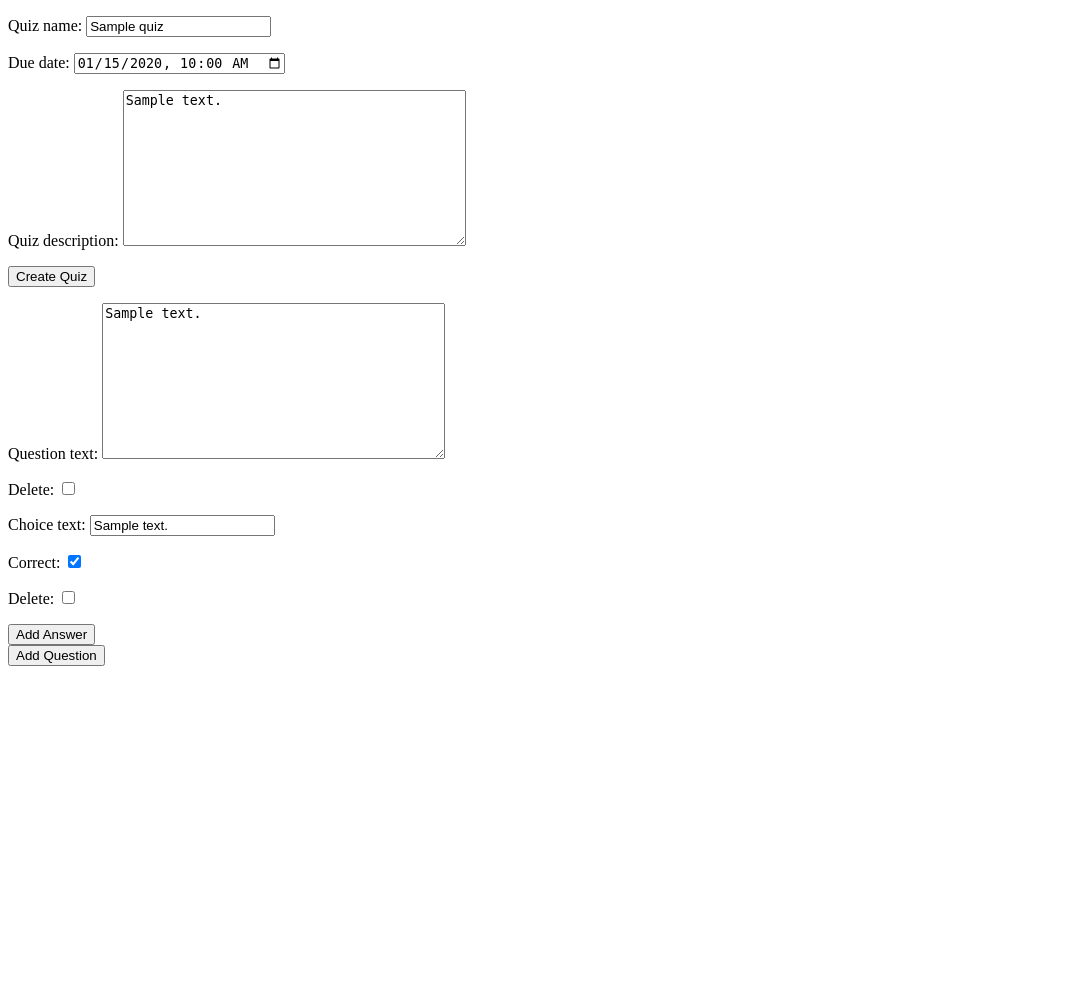
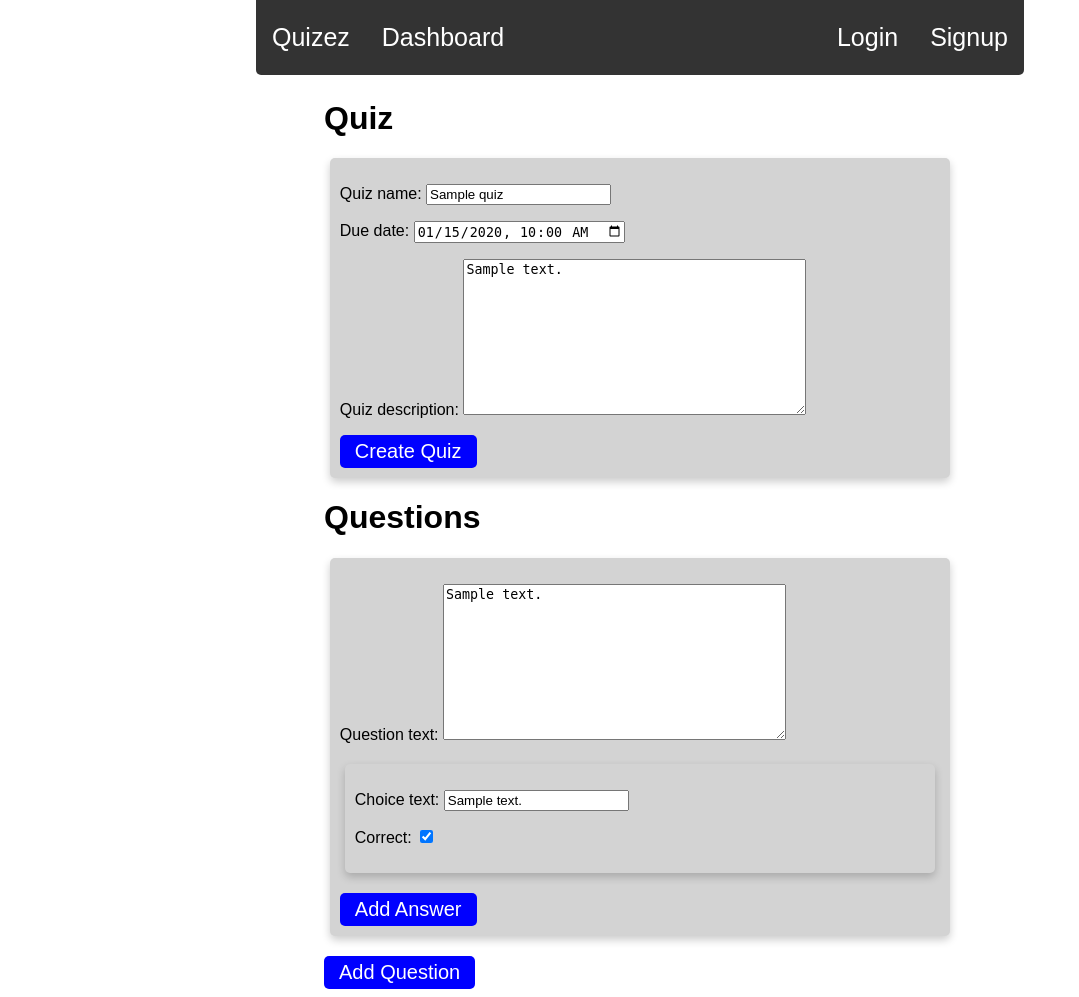
Before and after one commit to arcaspo/quizez, a Django app: page /quiz/edit/1 in a window 1280 px wide. Shown: the whole page, without its empty margins (0-1079 px from the left). Before the commit the page ends 666 px from the top, so only its background shows below. Run offline with Django 5.2, Linux system fonts and the light colour scheme; tables that the repository leaves empty hold one stand-in row (values such as "Sample post").

Commit message:
did a megaton of styling and bugfixes + tweaks now its done yipee

```diff
--- a/quiz/forms.py
+++ b/quiz/forms.py
@@ -38,5 +38,5 @@ class EditQuizForm(ModelForm):
             'due_date': forms.DateTimeInput(attrs={'type': 'datetime-local'})
         }
 
-EditQuestionFormSet = inlineformset_factory(Quiz, Question, fields=('question_text',), extra=0)
-EditAnswerFormSet = inlineformset_factory(Question, Answer, fields=('choice_text', 'correct'), extra=0)
+EditQuestionFormSet = inlineformset_factory(Quiz, Question, fields=('question_text',), extra=0, can_delete=False)
+EditAnswerFormSet = inlineformset_factory(Question, Answer, fields=('choice_text', 'correct'), extra=0, can_delete=False)
--- a/quiz/static/quiz/styles.css
+++ b/quiz/static/quiz/styles.css
@@ -0,0 +1,118 @@
+/* The navigation menu */
+.navbar {
+    font-family: Arial, Helvetica, sans-serif;
+
+    z-index: 3;
+    top: 0px;
+    width: 60%;
+    justify-content: flex-start;
+    overflow: hidden;
+    background-color: #333;
+    height: 75px;
+
+    position: fixed;
+    left: 50%;
+    transform: translate(-50%, 0%);
+
+    border-bottom-left-radius: 5px;
+    border-bottom-right-radius: 5px;
+}
+
+/* Navigation links */
+.navbar-links {
+    float: left;
+    font-size: 25px;
+    color: white;
+    padding: 0px 16px;
+    height: 75px;
+    text-align: center;
+    text-decoration: none;
+    line-height: 75px
+}
+
+.main {
+    font-family: Arial, Helvetica, sans-serif;
+    margin-top: 100px; /* Add a top margin to avoid content overlay */
+    margin-left: auto;
+    margin-right: auto;
+    width: 50%;
+    flex-direction: column;
+}
+
+.navbar button {
+    background: none;
+    border: none;
+    cursor: pointer;
+}
+
+/* Navigation links */
+.right-navbar-links {
+    float: right;
+    font-size: 25px;
+    color: white;
+    padding: 0px 16px;
+    height: 75px;
+    text-align: center;
+    text-decoration: none;
+    line-height: 75px
+}
+
+.navbar *:hover {
+    background-color: grey;
+    color: white;
+}
+
+.main .card {
+    width: 95%;
+    height: 10%;
+    margin-left: auto;
+    margin-right: auto;
+
+    box-shadow: 0 4px 8px 0 rgba(0,0,0,0.2);
+    transition: 0.5s;
+    background-color: lightgrey;
+    border-radius: 5px;
+    margin-top: 20px;
+    margin-bottom: 20px;
+
+    padding: 10px;
+}
+
+.no-style {
+    all: unset; /* Resets all inherited and default styles */
+    cursor: pointer; /* Add pointer cursor to maintain the clickable behavior */
+}
+
+div #correct {
+    background-color: rgb(124, 175, 48);
+}
+
+div #incorrect {
+    background-color: rgb(170, 16, 16);
+}
+
+.main #button:hover {
+    box-shadow: 0 8px 16px 0 rgba(0,0,0,0.5);
+}
+
+.main #button {
+    flex-direction: row;
+    display: flex;
+}
+
+button {
+    background-color: blue;
+    border-radius: 5px;
+    border: none;
+    padding: 5px 15px;
+    color: white;
+    font-size: 20px
+}
+
+button:hover {
+    box-shadow: 0 8px 16px 0 rgba(0,0,0,0.5);
+}
+
+.center-div {
+    text-align: center;
+}
--- a/quiz/template_filters.py
+++ b/quiz/template_filters.py
@@ -3,3 +3,11 @@ from django.template.defaulttags import register
 @register.filter(name="get_item")
 def get_item(dictionary, key):
     return dictionary.get(key)
+
+@register.filter(name="num_correct")
+def num_correct(objects):
+    return sum(1 for result in objects if result.is_correct)
+
+@register.filter(name="make_percentage")
+def make_percentage(correct, total):
+    return (correct / total) * 100
--- a/quiz/templates/quiz/edit_quiz.html
+++ b/quiz/templates/quiz/edit_quiz.html
@@ -2,26 +2,29 @@
 {% load template_filters %}
 {% block body %}
     <form method="POST">
-        <div class="container">
+        <h1>Quiz</h1>
+        <div class="card">
             {% csrf_token %}
             {{ quiz_form.as_p }}
             <button type="submit" name="submit_quiz">Create Quiz</button>
         </div>
-        <div class="container" id="question_container">
-                {% csrf_token %}
+        <h1>Questions</h1>
+        <div id="question-container">
             {{ question_formset.management_form }}
             {% for question_form in question_formset %}
-                    <div class="sub_container">
+                <div class="card">
                     {{ question_form.as_p }}
 
                     <!-- Access the answer formset for this question -->
                     {% with answer_formset_key=forloop.counter0|stringformat:"s"|add:"_answer_formset" %}
                         {% with answer_formset=answer_formsets|get_item:answer_formset_key %}
                             {% if answer_formset %}
-                                    <div class="sub_container">
+                                <div id="answer-container">
                                     {{ answer_formset.management_form }}
                                     {% for answer_form in answer_formset %}
+                                        <div class="card">
                                             {{ answer_form.as_p }}
+                                        </div>
                                     {% endfor %}
                                 </div>
                                 <button type="button" class="add_answer_form" name="{{ answer_formset_key }}">Add Answer</button>
@@ -32,23 +35,26 @@
             {% endfor %}
             <button type="button" id="add_question_form">Add Question</button>
         </div>
+
     </form>
     <template id="answer-empty-form">
+        <div class="card">
             {{ empty_answer_formset.empty_form.as_p }}
+        </div>
     </template>
     <template id="question-empty-form">
-        <div class="sub_container">
+        <div class="card">
             {{ question_formset.empty_form.as_p }}
 
             <!-- Include the empty answer formset -->
-            <div class="sub_container">
+            <div id="answer-container">
                 {{ empty_answer_formset.management_form }}
             </div>
             <button type="button" class="add_answer_form" name="__prefix___answer_formset">Add Answer</button>
         </div>
     </template>
     <script>
-        const questionFormContainer = document.getElementById('question_container');
+        const questionFormContainer = document.getElementById('question-container');
         const emptyQuestionFormTemplate = document.getElementById('question-empty-form').content;
         const emptyAnswerFormTemplate = document.getElementById('answer-empty-form').content;
         const totalFormsInput = document.querySelector('#id_question_formset-TOTAL_FORMS');
@@ -87,7 +93,7 @@
             });
 
             // Append the new form to the container
-            event.target.parentElement.querySelector('.sub_container').appendChild(newForm);
+            event.target.parentElement.querySelector("#answer-container").appendChild(newForm);
 
             // Increment the total form count
             totalAnswerFormsInput.value = formCount + 1;
--- a/quiz/templates/quiz/layout.html
+++ b/quiz/templates/quiz/layout.html
@@ -6,7 +6,22 @@
    <link href="{% static 'quiz/styles.css' %}" rel="stylesheet">
 </head>
 <body>
-   {% block body%}
-   {% endblock %}
+   <div class="navbar">
+      <a href="{% url 'quiz:homepage' %}" class="navbar-links">Quizez</a>
+      <a href="{% url 'quiz:dashboard' %}" class="navbar-links">Dashboard</a>
+      {% if user.is_authenticated %}
+         <form action="{% url 'quiz:logout' %}" method="post">
+            {% csrf_token %}
+            <button type="submit" class="right-navbar-links">Logout</button>
+         </form>
+      {% else %}
+         <a href="{% url 'quiz:signup' %}" class="right-navbar-links">Signup</a>
+         <a href="{% url 'quiz:login' %}" class="right-navbar-links">Login</a>
+      {% endif %}
+   </div>
+   <div class="main">
+      {% block body%}
+      {% endblock %}
+   </div>
 </body>
 </html>
--- a/quiz/views.py
+++ b/quiz/views.py
@@ -43,13 +43,35 @@ def dashboard(request):
 
 @user_passes_test(is_student)
 def student_dashboard(request):
-    # get quizzes that are close to being due
-    due_quiz_list = Quiz.objects.order_by("-due_date")
+    # Get all quizzes
+    all_quizzes = Quiz.objects.all()
 
-    # create the context that gets sent to the html file
-    context = {"due_quiz_list": due_quiz_list}
+    # Categorize quizzes
+    completed_quizzes = []
+    in_progress_quizzes = []
+    not_started_quizzes = []
 
-    # render the html file
+    for quiz in all_quizzes:
+        # Get all results for the current user and this quiz
+        user_results = Result.objects.filter(quiz=quiz, user=request.user)
+
+        if user_results.exists():
+            # Check if all questions have been answered
+            if user_results.count() == quiz.number_of_questions:
+                completed_quizzes.append(quiz)
+            else:
+                in_progress_quizzes.append(quiz)
+        else:
+            not_started_quizzes.append(quiz)
+
+    # Create the context to send to the template
+    context = {
+        "completed_quizzes": completed_quizzes,
+        "in_progress_quizzes": in_progress_quizzes,
+        "not_started_quizzes": not_started_quizzes,
+    }
+
+    # Render the HTML file
     return render(request, "quiz/student_dashboard.html", context)
 
 @user_passes_test(is_teacher)
@@ -78,13 +100,6 @@ def question(request, quiz_id):
     questions = get_list_or_404(Question, quiz=quiz)
 
     if request.method == "POST":
-        if "exit" in request.POST:
-            if is_teacher(request.user):
-                return redirect('quiz:edit_quiz', quiz_id=quiz_id)
-
-            else:
-                return redirect('quiz:dashboard')
-
         # Get the question that was answered
         question_id = request.POST.get('submit')
         question = get_object_or_404(Question, pk=question_id)
```
Also changed, not shown: quiz/templates/quiz/homepage.html (+11 -3 lines), quiz/templates/quiz/question.html (+15 -11 lines), quiz/templates/quiz/results.html (+3 -5 lines), quiz/templates/quiz/student_dashboard.html (+60 -7 lines), quiz/templates/quiz/teacher_dashboard.html (+13 -4 lines). Lines whose indentation alone changed are shown as unchanged.
